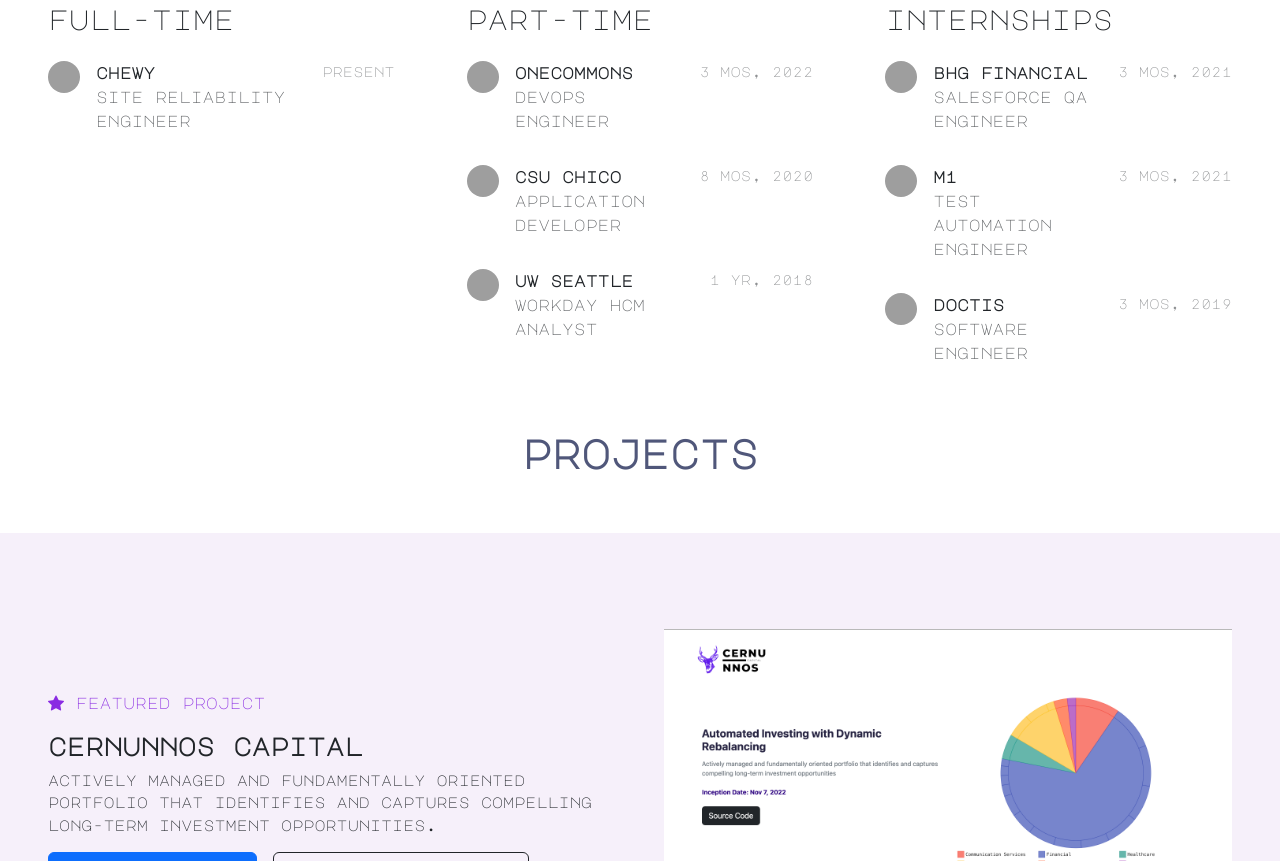
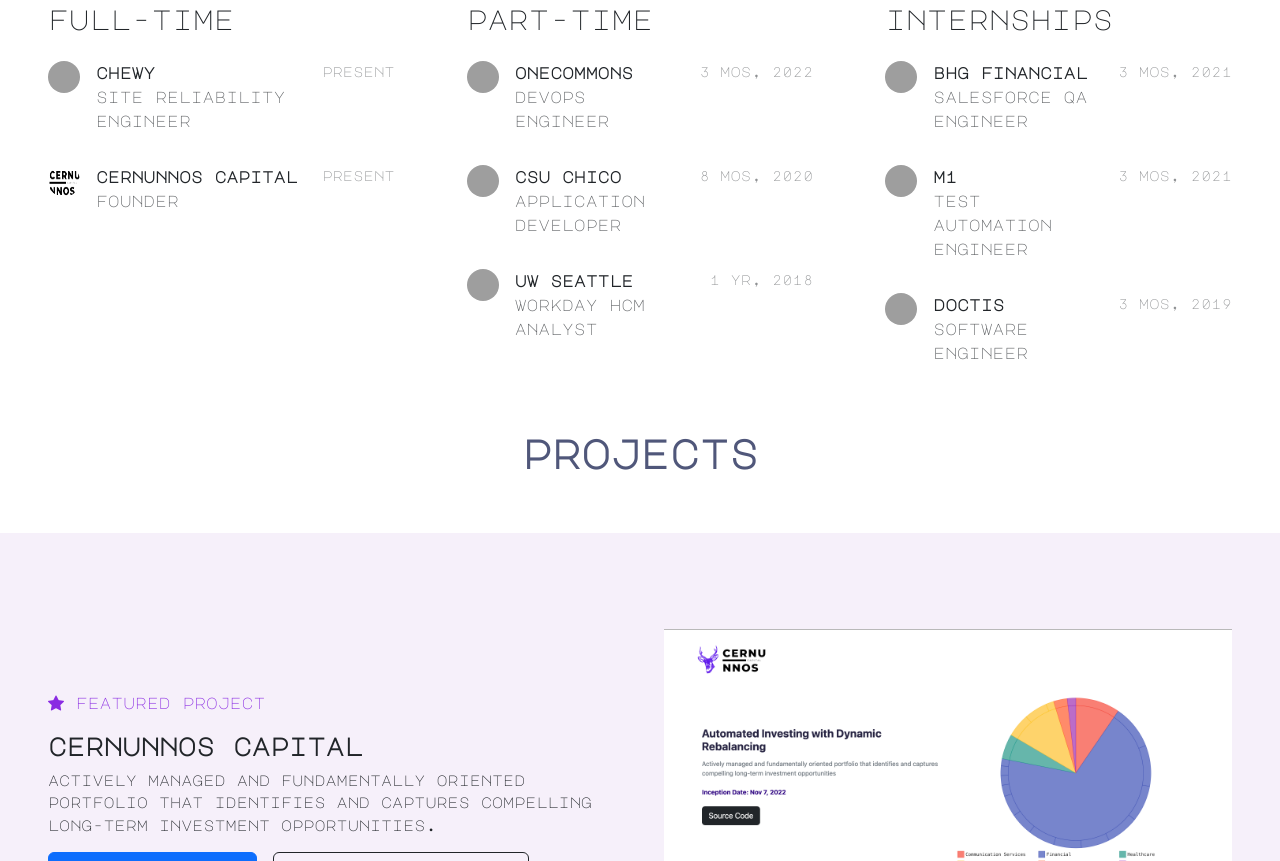
Before and after one commit to atreyasinha/atreyasinha.github.io, a plain HTML site: page index.html in a window 1280 px wide. Shown: the part 1042-1903 px from the top of the page. Drawn offline with nearby package versions, Linux system fonts and the light colour scheme; no server answers; grey boxes are pictures that could not be loaded.

Commit message:
add cernunnos

```diff
--- a/index.html
+++ b/index.html
@@ -76,6 +76,17 @@
                     <div>
                         <strong class="mb-0 fw-bold">chewy</strong>
                         <p class="mb-0 opacity-75">site reliability engineer</p>
+                    </div>
+                    <small class="opacity-50 text-nowrap">present</small>
+                    </div>
+                </a>
+
+                <a href="https://atreyasinha.github.io/autoinvest/" target="_blank" class="list-group-item list-group-item-action d-flex gap-3 py-3" aria-current="true">
+                    <img src="cc.png" alt="twbs" width="32" height="32" class="rounded-circle flex-shrink-0">
+                    <div class="d-flex gap-2 w-100 justify-content-between">
+                    <div>
+                        <strong class="mb-0 fw-bold">cernunnos capital</strong>
+                        <p class="mb-0 opacity-75">founder</p>
                     </div>
                     <small class="opacity-50 text-nowrap">present</small>
                     </div>
```
Also changed, not shown: cc.png (added).
